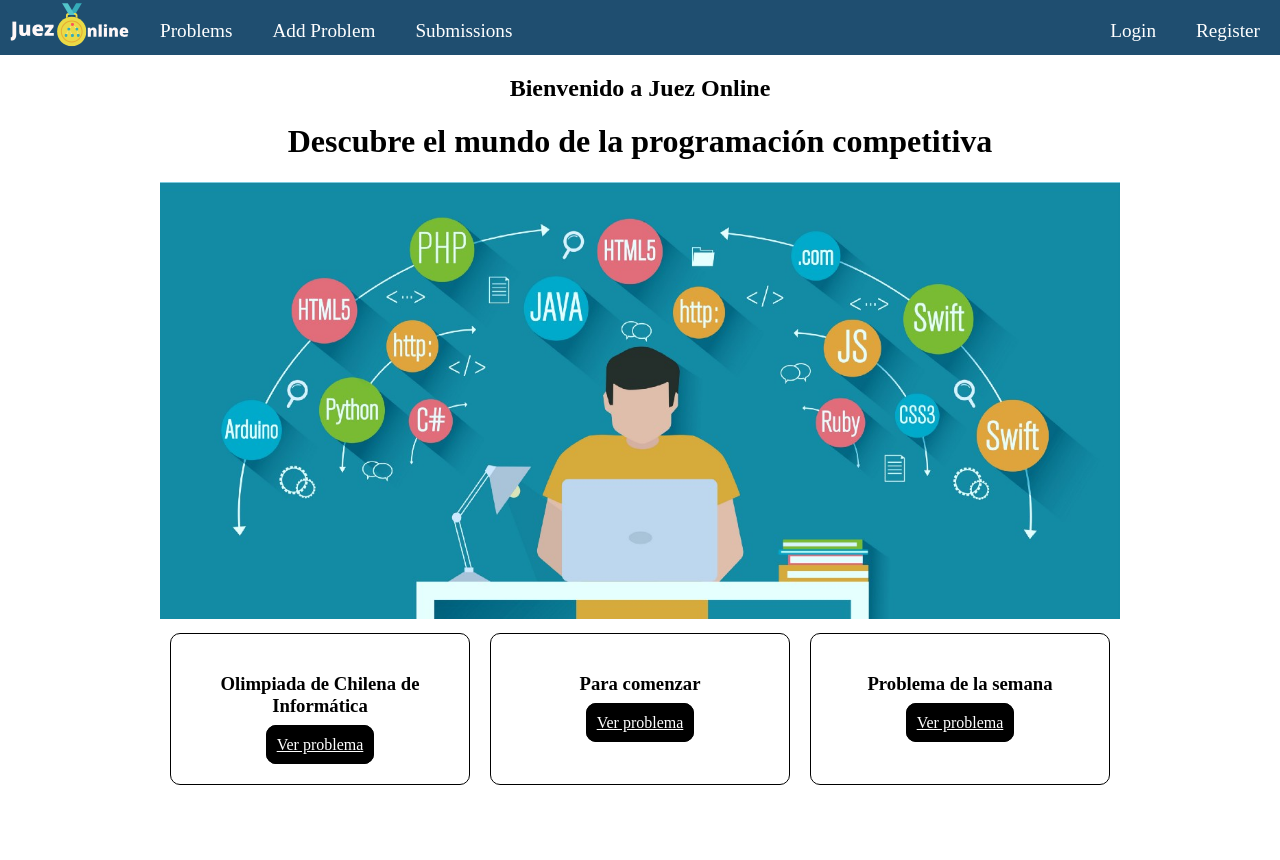
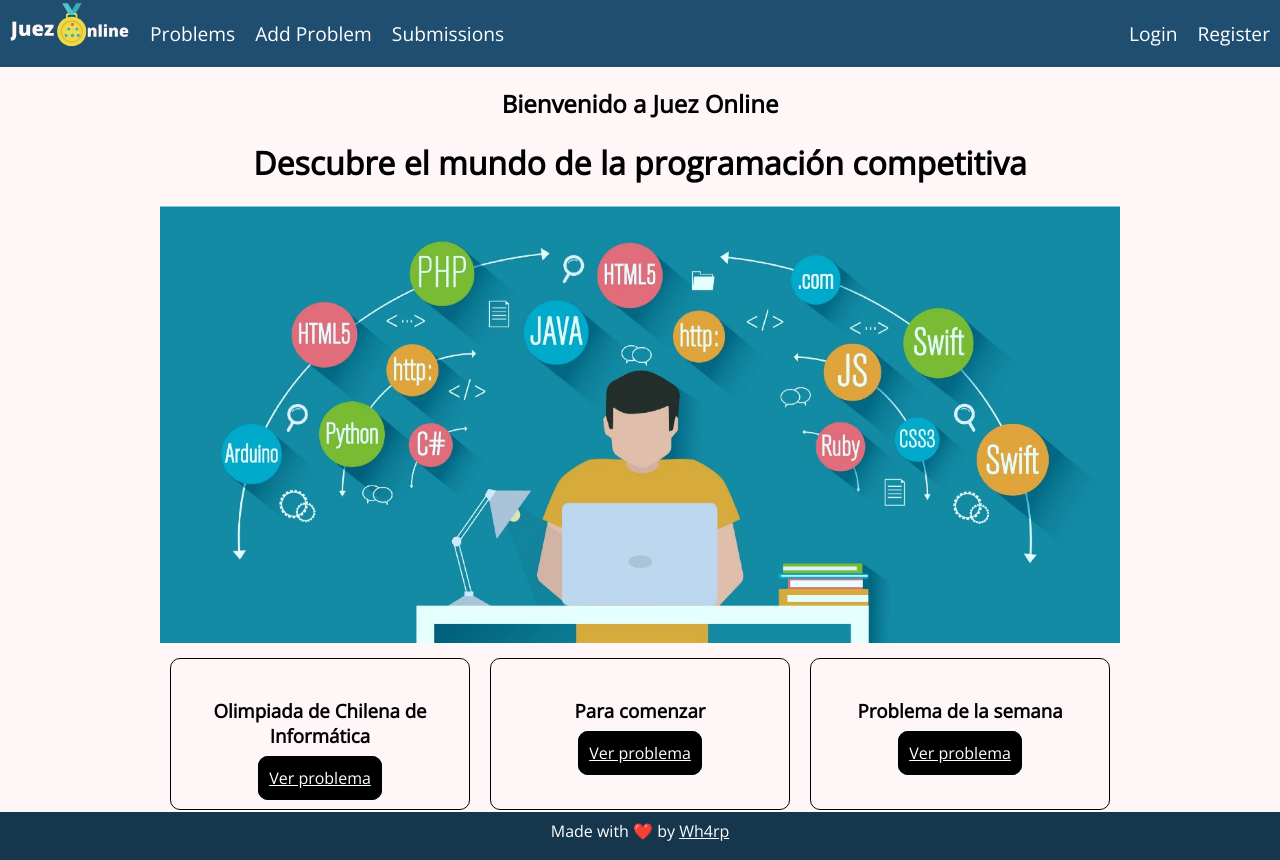
Before and after one commit to Wh4rp/Online-Judge, a React (Vite) app in the folder frontend/: page / in a window 1280 px wide. Before the commit the page ends 800 px from the top, so only its background shows below. Built offline with nearby package versions, Linux system fonts and the light colour scheme.

Commit message:
new problem list view

```diff
--- a/frontend/index.html
+++ b/frontend/index.html
@@ -4,6 +4,12 @@
     <meta charset="UTF-8" />
     <link rel="icon" type="image/svg+xml" href="/juez-online.svg" />
     <meta name="viewport" content="width=device-width, initial-scale=1.0" />
+    <link rel="preconnect" href="https://fonts.googleapis.com" />
+    <link rel="preconnect" href="https://fonts.gstatic.com" crossorigin />
+    <link
+      href="https://fonts.googleapis.com/css2?family=Open+Sans:ital,wght@0,300;0,400;1,300&display=swap"
+      rel="stylesheet"
+    />
     <title>Juez Online</title>
   </head>
   <body style="margin: 0 0">
--- /dev/null
+++ b/frontend/src/components/layout/Footer/Footer.css
@@ -0,0 +1,14 @@
+footer {
+    background-color: #15364d;
+    color: #fff;
+    text-align: center;
+    position: absolute;
+    bottom: 0;
+    width: 100%;
+    height: 40px;
+    padding-top: 0.5rem;
+}
+
+footer a {
+    color: #fff;
+}
--- /dev/null
+++ b/frontend/src/components/layout/Footer/Footer.jsx
@@ -0,0 +1,11 @@
+import './Footer.css'
+
+const Footer = () => {
+    return (
+        <footer>
+            Made with <span role="img" aria-label="heart">❤️</span> by <a href="https://github.com/Wh4rp" target="_blank" rel="noreferrer">Wh4rp</a>
+        </footer>
+    )
+}
+
+export default Footer
--- a/frontend/src/components/layout/Layout.css
+++ b/frontend/src/components/layout/Layout.css
@@ -1,4 +1,15 @@
+* {
+	font-family: 'Open Sans', sans-serif;
+}
+
 .skeleton {
+	padding-bottom: 40px;
 	max-width: 960px;
 	margin: 0 auto;
 }
+
+#page-container {
+	position: relative;
+	min-height: 100vh;
+	background-color: #fff7f7;
+}
--- a/frontend/src/components/layout/navigation/NavBar/NavBar.css
+++ b/frontend/src/components/layout/NavBar/NavBar.css
@@ -10,21 +10,24 @@
 #navbar a {
     color: white;
     text-decoration: none;
-    padding: 10px;
 }
 
-#navbar .navbar-item {
-    padding-top: 20px;
+.navbar-logo {
     margin: 0 10px;
+    padding: 0 0;
+}
+
+.navbar-item {
+    margin: 20px 10px;
     height: 100%;
 }
 
-#navbar .navbar-left-container {
+.navbar-left-container {
     display: flex;
     margin-right: auto;
 }
 
-#navbar .navbar-right-container {
+.navbar-right-container {
     display: flex;
     margin-left: auto;
 }
--- /dev/null
+++ b/frontend/src/components/layout/NavBar/NavBar.jsx
@@ -0,0 +1,67 @@
+import React from 'react'
+import { useEffect } from 'react'
+import { Link } from "react-router-dom"
+import { useDispatch, useSelector } from 'react-redux'
+
+import { login } from '@store/authentication'
+
+import Logo from '/JuezOnline.svg'
+
+import './NavBar.css'
+
+const NavBar = () => {
+    const loggedIn = useSelector(state => state.user.loggedIn)
+    const user = useSelector(state => state.user)
+    const dispatch = useDispatch()
+
+    useEffect(() => {
+        const loggedUserJSON = window.localStorage.getItem('loggedJudgeAppUser')
+        if (loggedUserJSON) {
+            console.log('find')
+            const userJSON = JSON.parse(loggedUserJSON)
+            dispatch(login(userJSON))
+        }
+        console.log('user', user)
+        console.log('loggedIn', loggedIn)
+    }, [])
+
+    return (
+        <div id="navbar">
+            <div className='navbar-left-container'>
+                <Link to='/' className='navbar-logo'>
+                    <img src={Logo} alt="Logo" />
+                </Link>
+                <Link to='/problems' className='navbar-item'>
+                    Problems
+                </Link>
+                <Link to='/add_problem' className='navbar-item'>
+                    Add Problem
+                </Link>
+                <Link to='/submissions' className='navbar-item'>
+                    Submissions
+                </Link>
+            </div>
+
+            <div className='navbar-right-container'>
+                {loggedIn ?
+                    user.username
+                    :
+                    <Link to='/login' className='navbar-item'>
+                        Login
+                    </Link>
+                }
+                {loggedIn ?
+                    <Link to='/logout' className='navbar-item'>
+                        Logout
+                    </Link>
+                    :
+                    <Link to='/register' className='navbar-item'>
+                        Register
+                    </Link>
+                }
+            </div>
+        </div>
+    )
+}
+
+export default NavBar
--- a/frontend/src/components/layout/index.jsx
+++ b/frontend/src/components/layout/index.jsx
@@ -1,16 +1,18 @@
 import { Outlet } from 'react-router-dom'
 
-import NavBar from './navigation/NavBar/NavBar'
+import NavBar from './NavBar/NavBar'
+import Footer from './Footer/Footer'
 
 import './Layout.css'
 
 const AppLayout = () => (
-  <>
+  <div id="page-container">
     <NavBar />
     <div className="skeleton">
       <Outlet />
     </div>
-  </>
+    <Footer />
+  </div>
 )
 
 export default AppLayout
--- a/frontend/src/components/layout/navigation/NavBar/NavBar.jsx
+++ /dev/null
@@ -1,63 +0,0 @@
-import React from 'react'
-import { useEffect } from 'react'
-import { Link } from "react-router-dom"
-
-import { useDispatch, useSelector } from 'react-redux'
-import { login } from '@store/authentication'
-
-import Logo from '/JuezOnline.svg'
-
-import './NavBar.css'
-
-const NavBar = () => {
-    const loggedIn = useSelector(state => state.user.loggedIn)
-    const user = useSelector(state => state.user)
-    const dispatch = useDispatch()
-
-    useEffect(() => {
-        const loggedUserJSON = window.localStorage.getItem('loggedJudgeAppUser')
-        if (loggedUserJSON) {
-            console.log('find')
-            const userJSON = JSON.parse(loggedUserJSON)
-            dispatch(login(userJSON))
-        }
-        console.log('user', user)
-        console.log('loggedIn', loggedIn)
-    }, [])
-
-    return (
-        <div id="navbar">
-            <div className='navbar-left-container'>
-                <div className='navbar-logo'>
-                    <Link to='/'>
-                        <img src={Logo} alt="Logo" />
-                    </Link>
-                </div>
-                <div className='navbar-item'>
-                    <Link to='/problems'>Problems</Link>
-                </div>
-                <div className='navbar-item'>
-                    <Link to='/add_problem'>Add Problem</Link>
-                </div>
-                <div className='navbar-item'>
-                    <Link to='/submissions'>Submissions</Link>
-                </div>
-            </div>
-
-            <div className='navbar-right-container'>
-                <div className='navbar-item'>
-                    {loggedIn ? user.username : <Link to='/login'>Login</Link>}
-                </div>
-                <div className='navbar-item'>
-                    {loggedIn ?
-                        <Link to='/logout'>Logout</Link>
-                        :
-                        <Link to='/register'>Register</Link>
-                    }
-                </div>
-            </div>
-        </div>
-    )
-}
-
-export default NavBar
--- /dev/null
+++ b/frontend/src/views/Problems/ProblemList/ProblemList.css
@@ -0,0 +1,42 @@
+#problem-list-header {
+    margin: 0 10px;
+    padding: 0 10px;
+}
+
+#problem-list-header {
+    display: flex;
+    width: 500px;
+}
+
+#problem-list-header__title {
+    flex-grow: 1;
+}
+
+#problem-list-header__submissions {
+    margin-left: 10px;
+}
+
+.problem-item {
+    display: flex;
+    width: 500px;
+    background-color: white;
+    border-radius: 5px;
+    margin: 10px;
+    padding: 10px;
+    position: relative;
+}
+
+.vertical-line {
+    height: 100%;
+    width: 5px;
+    position: absolute;
+    top: 0;
+    left: 0;
+    border-bottom-left-radius: 5px;
+    border-top-left-radius: 5px;
+    background-color: #dae2e5;
+}
+
+.problem-item__title {
+    flex-grow: 1;
+}
--- a/frontend/src/views/Problems/ProblemList/ProblemList.jsx
+++ b/frontend/src/views/Problems/ProblemList/ProblemList.jsx
@@ -3,20 +3,39 @@ import {
     useLoaderData,
 } from "react-router-dom"
 
+import './ProblemList.css'
+
 const ProblemList = () => {
     const problems = useLoaderData()
     return (
-        <div>
+        <>
             <h1>Problems</h1>
-            <ul>
+            <div id="problem-list">
+                <div id="problem-list-header">
+                    <div id="problem-list-header__title">Title</div>
+                    <div id="problem-list-header__submissions">Submissions</div>
+                </div>
                 {problems.map((problem) => (
-                    <li key={problem.id}>
-                        <Link to={`/problems/${problem.name_slug}`}>
-                            {problem.name}
-                        </Link>
-                    </li>
+                    ProblemItem(problem)
                 ))}
-            </ul>
+            </div>
+        </>
+    )
+}
+
+const ProblemItem = (problem) => {
+
+    return (
+        <div className="problem-item" key={problem.id}>
+            <div className="vertical-line"/>
+            <div className="problem-item__title">
+                <Link to={`/problems/${problem.name_slug}`}>
+                    {problem.name}
+                </Link>
+            </div>
+            <div className="problem-item__submissions">
+                {problem.submissions.length}
+            </div>
         </div>
     )
 }
```
Also changed, not shown: 2 other files (tests, documents, lock files or other folders).
